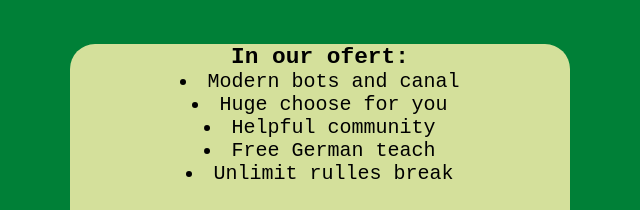
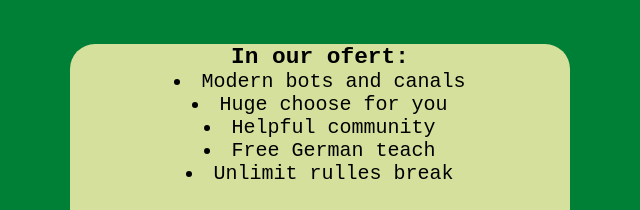
Before and after one commit to MTRXO/Discord-page, a plain HTML site: page index.html in a window 1280 px wide. Shown: the part 274-484 px from the top of the page, 50-690 px from the left. Drawn offline with Linux system fonts and the light colour scheme.

Commit message:
reduce lines of code

```diff
--- a/index.html
+++ b/index.html
@@ -41,9 +41,10 @@
         <br>
         <br>
         <br>
+
         <div class="ofert">
             <h3>In our ofert:</h3>
-            <li>Modern bots and canal</li>
+            <li>Modern bots and canals</li>
             <li>Huge choose for you </li>
             <li>Helpful community</li>
             <li>Free German teach </li>
--- a/style.css
+++ b/style.css
@@ -7,13 +7,10 @@
 
     text-align: center;
 }
-
 .ofert {
     text-align: center;
     font-size: x-large;
     text-shadow: #9DB91B;
-
-
     margin-top: auto;
     font-family: Arial, Helvetica, sans-serif;
     width: 500px;
@@ -22,8 +19,6 @@
     background: #D4E09B;
     position: relative;
     border-radius: 25px;
-
-
 
 }
 
```
